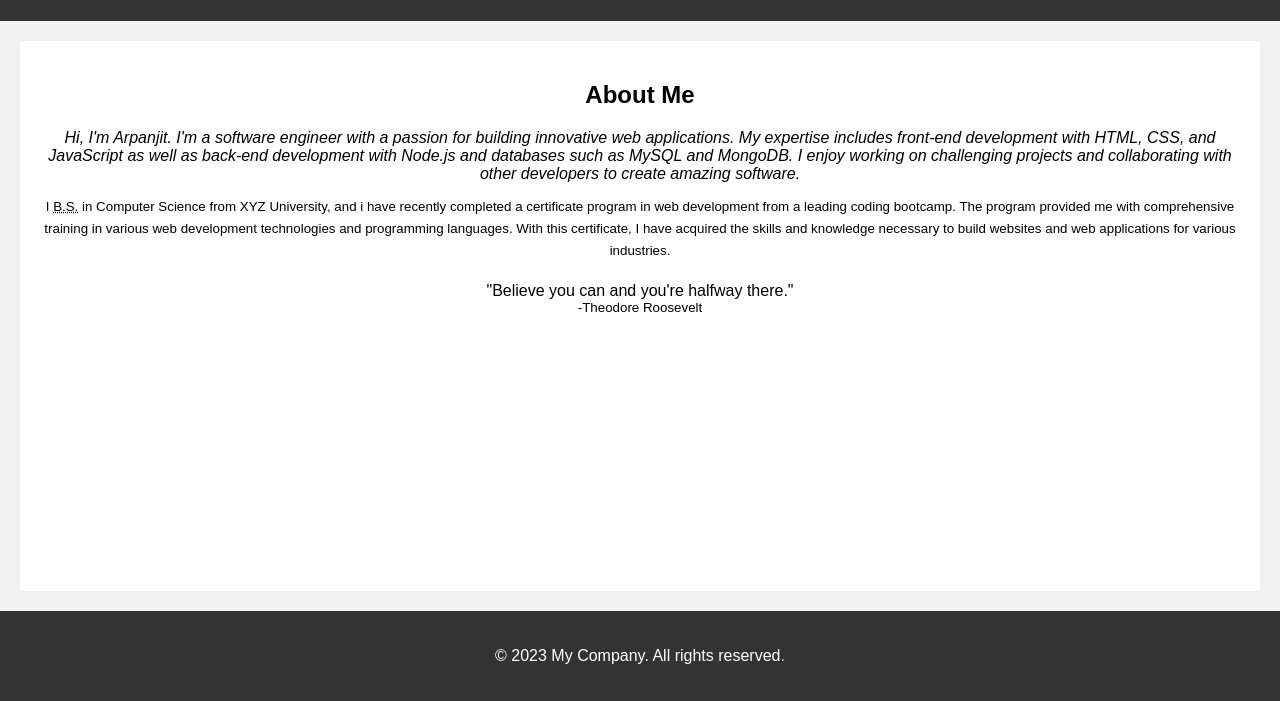
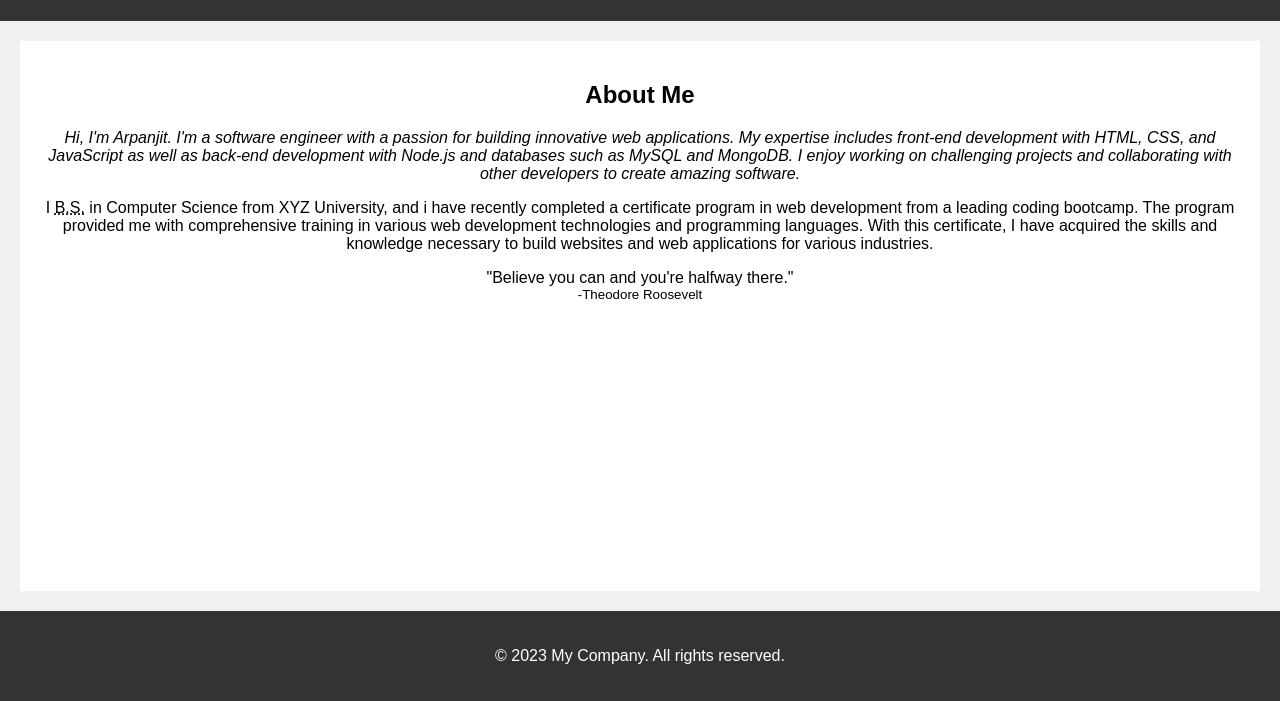
Before and after one commit to Anuragparth23/html-assignment, a plain HTML site: page index.html in a window 1280 px wide. Shown: the part 99-800 px from the top of the page. Drawn offline with Linux system fonts and the light colour scheme.

Commit message:
Update index.html

```diff
--- a/index.html
+++ b/index.html
@@ -41,7 +41,7 @@
 	<article>
         <h2>About Me</h2>
         <p><em>Hi, I'm Arpanjit. I'm a software engineer with a passion for building innovative web applications. My expertise includes front-end development with HTML, CSS, and JavaScript as well as back-end development with Node.js and databases such as MySQL and MongoDB. I enjoy working on challenging projects and collaborating with other developers to create amazing software.</em></p>
-        <p><sup>I <abbr title="Bachelor of Science">B.S.</abbr> in Computer Science from XYZ University, and i have recently completed a certificate program in web development from a leading coding bootcamp. The program provided me with comprehensive training in various web development technologies and programming languages. With this certificate, I have acquired the skills and knowledge necessary to build websites and web applications for various industries.</sup><br></p>
+        <p>I <abbr title="Bachelor of Science">B.S.</abbr> in Computer Science from XYZ University, and i have recently completed a certificate program in web development from a leading coding bootcamp. The program provided me with comprehensive training in various web development technologies and programming languages. With this certificate, I have acquired the skills and knowledge necessary to build websites and web applications for various industries.<br></p>
 
         <blockquote>
           <p>"Believe you can and you're halfway there." <br> <sup>-Theodore Roosevelt</sup></p>
```
